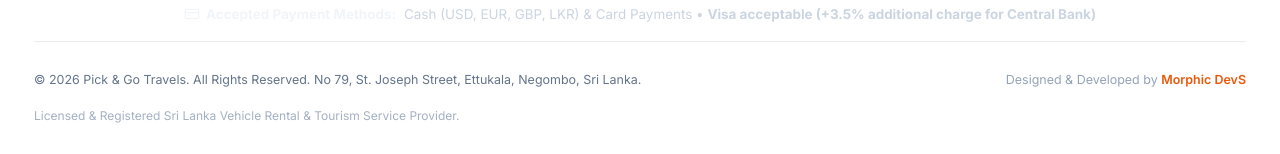
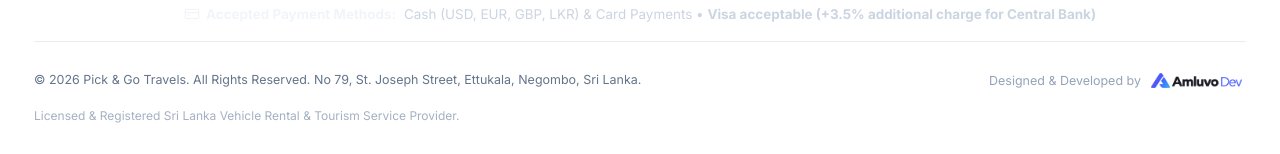
Before and after one commit to desanduhas/pick_and_go_travels-, a React (Vite) app: page / in a window 1280 px wide. Shown: the part 4662-4816 px from the top of the page. Built offline with nearby package versions, Linux system fonts and the light colour scheme.

Commit message:
Update footer developer credit to Amluvo Dev logo with link to https://amluvodev.vercel.app/

```diff
--- a/src/components/Footer.jsx
+++ b/src/components/Footer.jsx
@@ -119,7 +119,21 @@ export default function Footer({ onNavigate }) {
         <div className="footer-bottom">
           <p className="footer-copyright">&copy; {new Date().getFullYear()} Pick &amp; Go Travels. All Rights Reserved. {company.address}.</p>
           <p className="footer-dev-credit">
-            Designed &amp; Developed by <span className="dev-name">Morphic DevS</span>
+            Designed &amp; Developed by{' '}
+            <a
+              href="https://amluvodev.vercel.app/"
+              target="_blank"
+              rel="noopener noreferrer"
+              className="dev-brand-link"
+              title="Amluvo Dev - Modern Web & Software Development"
+              aria-label="Amluvo Dev website"
+            >
+              <img
+                src="/images/amluvo-dev-logo.png"
+                alt="Amluvo Dev"
+                className="dev-brand-logo"
+              />
+            </a>
           </p>
           <p className="footer-license">Licensed &amp; Registered Sri Lanka Vehicle Rental &amp; Tourism Service Provider.</p>
         </div>
```
Also changed, not shown: public/images/amluvo-dev-logo.png (added), src/index.css, 1 other file (tests, documents, lock files or other folders).
